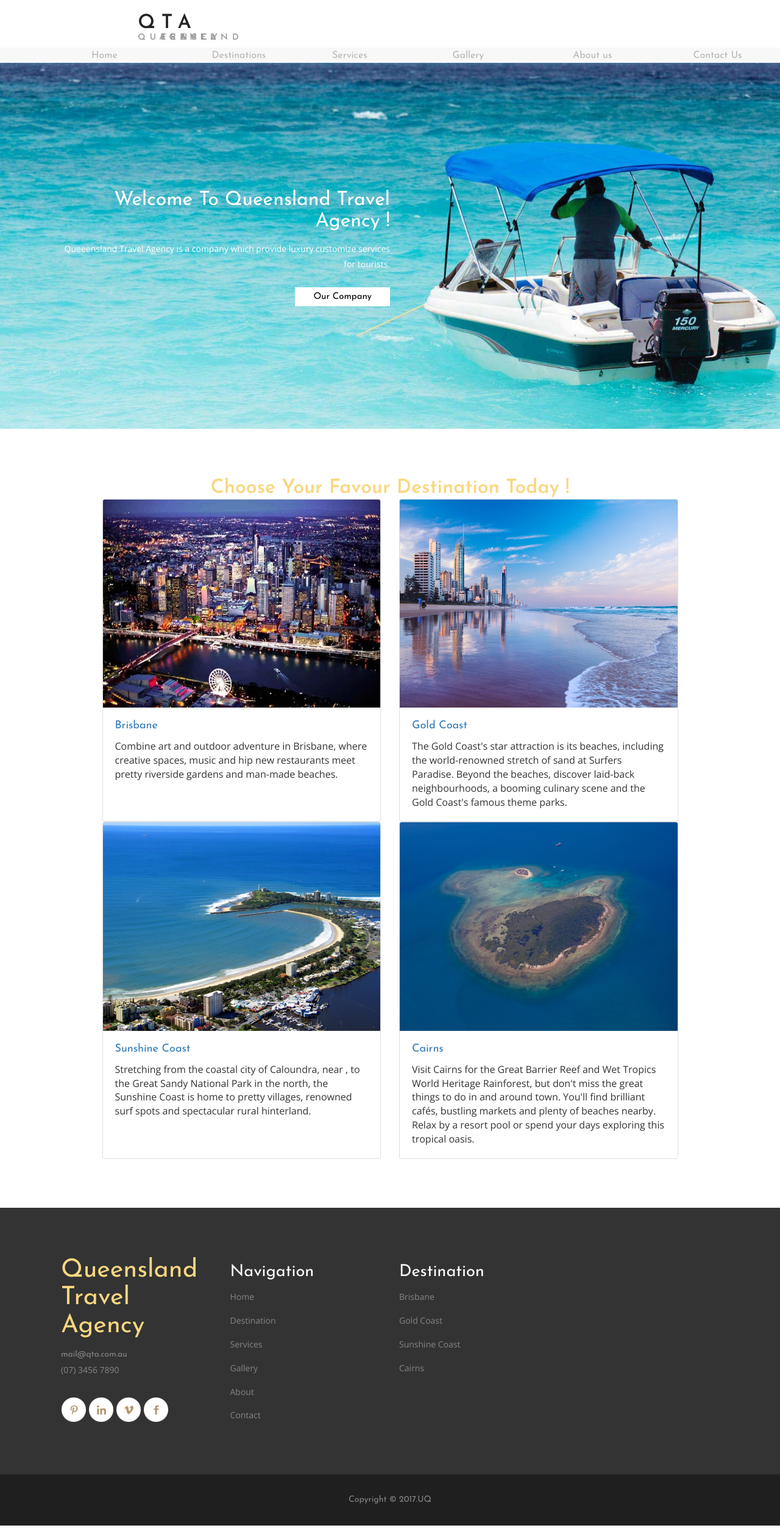
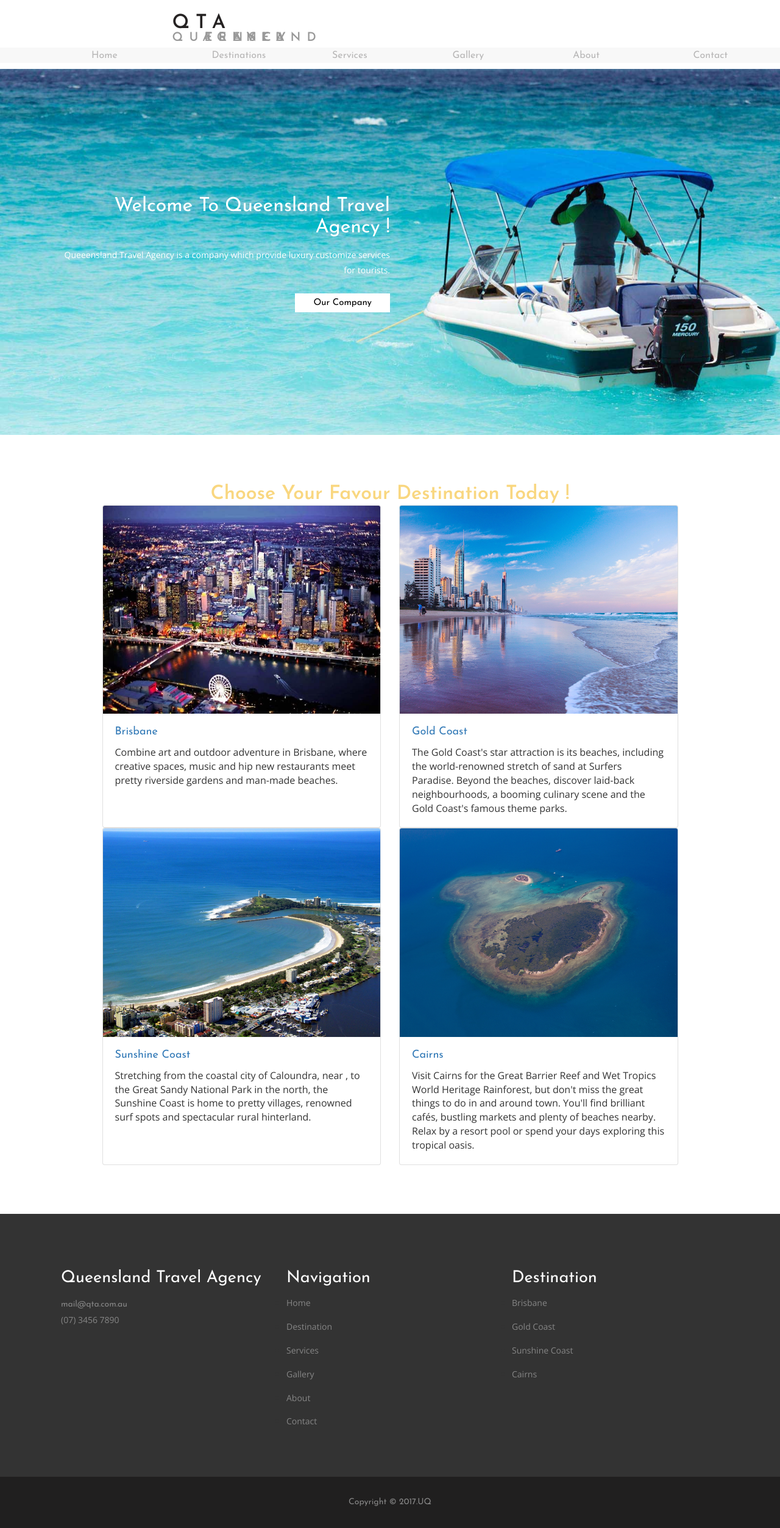
Before and after one commit to MatthewKaiLee/InFS3202, a PHP site: page / in a window 1280 px wide. Shown: the whole page at 61% size. Run offline with PHP 8.4, Linux system fonts and the light colour scheme.

Commit message:
change the navigation and images

```diff
--- a/Travel/css/style.css
+++ b/Travel/css/style.css
@@ -55,8 +55,8 @@ body a:hover{
 }
 .logo a span{
 	display: block;
-    font-size: 14px;
-    letter-spacing: 7px;
+    font-size: 20px;
+    /*letter-spacing: 7px;*/
     line-height: 0;
     text-align: center;
     color: #999;
@@ -103,7 +103,7 @@ body a:hover{
     margin-bottom: 0;
 }
 .navigation > div > a {
-    padding: 20px 40px 20px 40px;
+    padding: 20px 40px;
 }
 /*-- effect for nav --*/
 .cl-effect-1 a::before,
--- a/Travel/index.html
+++ b/Travel/index.html
@@ -49,15 +49,15 @@
 		</div>
 	</div>
 
-	<div class="container-fluid header-navigation">
+	<div class="container-fluid header-navigation" style="margin-bottom: 10px; ">
 		<div class="navigationbar navigationbar-default">
 			<div class="row navigation navigationbar-nav">
 				<div class="col-md-4 col-lg-2 col-xs-12 col-sm-4"><a href="index.html">Home</a></div>
 				<div class="col-md-4 col-lg-2 col-xs-12 col-sm-4"><a href="destination">Destinations</a></div>
 				<div class="col-md-4 col-lg-2 col-xs-12 col-sm-4"><a href="services.html">Services</a></div>
 				<div class="col-md-4 col-lg-2 col-xs-12 col-sm-4"><a href="gallery.html">Gallery</a></div>
-				<div class="col-md-4 col-lg-2 col-xs-12 col-sm-4"><a href="about.html">About us</a></div>
-				<div class="col-md-4 col-lg-2 col-xs-12 col-sm-4"><a href="contact.html">Contact Us</a></div>
+				<div class="col-md-4 col-lg-2 col-xs-12 col-sm-4"><a href="about.html">About</a></div>
+				<div class="col-md-4 col-lg-2 col-xs-12 col-sm-4"><a href="contact.html">Contact</a></div>
 			</div>
 		</div>
 	</div>
@@ -110,7 +110,7 @@
 <div class="banner-bottom container" id="destination">
 		<h3>Choose your favour destination Today !</h3>
 	      <div class="row">
-        <div class="col-lg-5 col-sm-6 portfolio-item col-lg-offset-1">
+        <div class="col-lg-5 col-md-5 col-sm-12 portfolio-item col-lg-offset-1 col-md-offset-1 col-sm-offset-1">
           <div class="card h-100">
             <a href="brisbane.html"><img class="card-img-top" src="images/brisbane.jpg" alt="Brisbane"></a>
             <div class="card-body">
@@ -121,7 +121,7 @@
             </div>
           </div>
         </div>
-        <div class="col-lg-5 col-sm-6 portfolio-item">
+        <div class="col-lg-5 col-md-5 col-sm-12 portfolio-item">
           <div class="card h-100">
             <a href="goldcoast.html"><img class="card-img-top" src="images/goldcoast.jpg" alt="Gold Coast"></a>
             <div class="card-body">
@@ -132,7 +132,7 @@
             </div>
           </div>
         </div>
-        <div class="col-lg-5 col-sm-6 portfolio-item col-lg-offset-1">
+        <div class="col-lg-5 col-md-5 col-sm-12 portfolio-item col-lg-offset-1 col-md-offset-1 col-sm-offset-1">
           <div class="card h-100">
             <a href="sunshinecoast.html"><img class="card-img-top" src="images/sunshinecoast.jpg" alt="Sunshine Coast"></a>
             <div class="card-body">
@@ -143,7 +143,7 @@
             </div>
           </div>
         </div>
-        <div class="col-lg-5 col-sm-6 portfolio-item">
+        <div class="col-lg-5 col-md-5 col-sm-12 portfolio-item">
           <div class="card h-100">
             <a href="cairns.html"><img class="card-img-top" src="images/cairns.jpg" alt="Cairns"></a>
             <div class="card-body">
@@ -162,18 +162,18 @@
 	<div class="footer">
 		<div class="container">
 			<div class="footer-row">
-				<div class="col-md-3 footer-grids">
-					<h4><a href="index.html">Queensland Travel Agency</a></h4>
+				<div class="col-md-4 col-sm-12 col-xs-12 footer-grids">
+					<h3>Queensland Travel Agency</h3>
 					<p><a href="mailto:mail@qta.com.au">mail@qta.com.au</a></p>
 					<p>(07) 3456 7890</p>
-					<ul class="social-icons">
+					<!--<ul class="social-icons">
 						<li><a href="#" class="p"></a></li>
 						<li><a href="#" class="in"></a></li>
 						<li><a href="#" class="v"></a></li>
 						<li><a href="#" class="facebook"></a></li>
-					</ul>
+					</ul>-->
 				</div>
-				<div class="col-md-3 footer-grids">
+				<div class="col-md-4 col-sm-12 col-xs-12 footer-grids">
 					<h3>Navigation</h3>
 					<ul>
 							<li><a href="index.html">Home</a></li>
@@ -184,7 +184,7 @@
 							<li><a href="contact.html">Contact</a></li>
 					</ul>
 				</div>
-				<div class="col-md-2 footer-grids">
+				<div class="col-md-4 col-sm-12 col-xs-12 footer-grids">
 					<h3>Destination</h3>
 					<ul>
 						<li><a href="brisbane.html">Brisbane</a></li>
```
